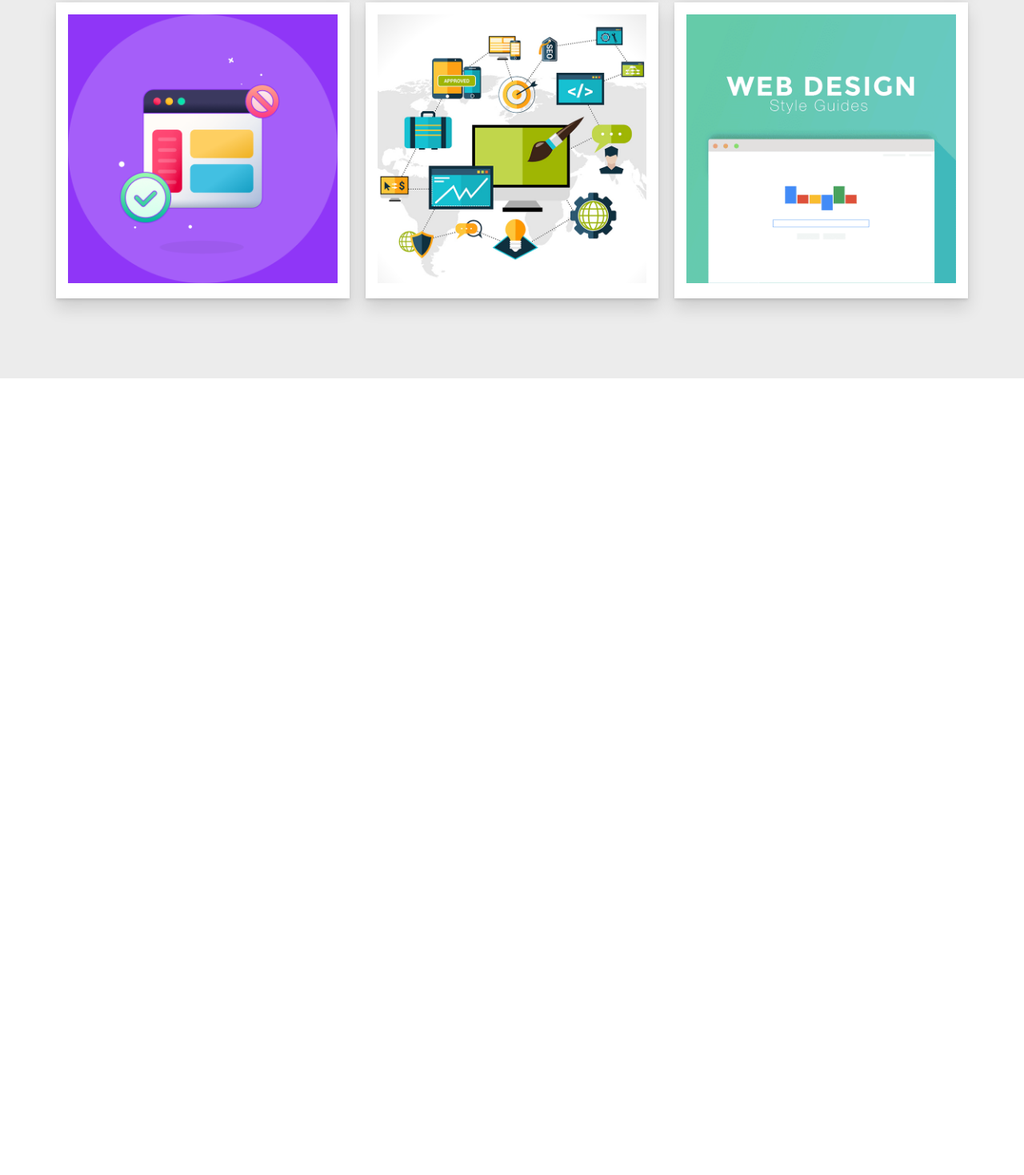
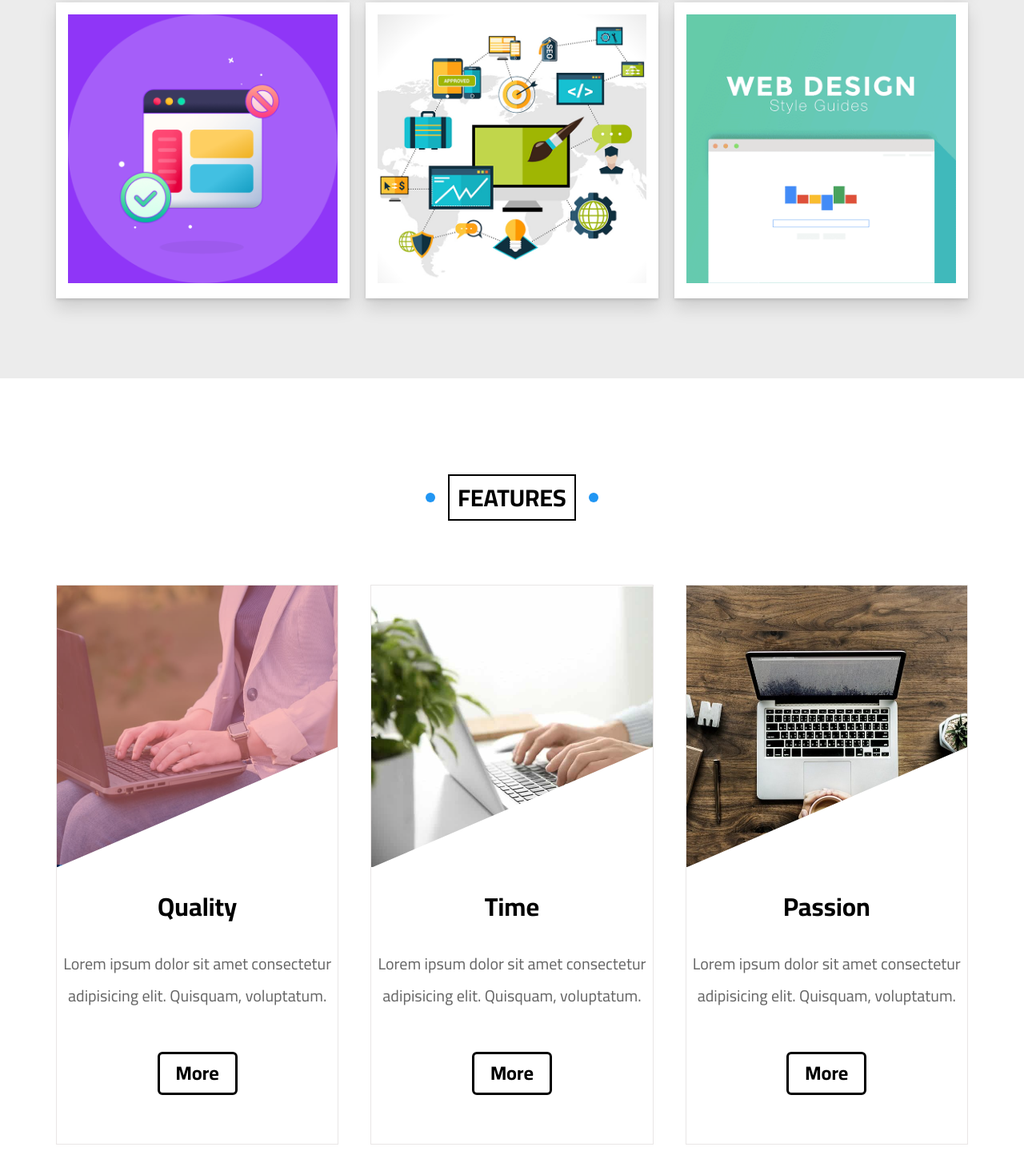
Before and after one commit to 0Abdalla0/template3, a plain HTML site: page index.html in a window 1280 px wide. Shown: the part 2610-4079 px from the top of the page at 80% size. Before the commit the page ends 3083 px from the top, so only its background shows below. Drawn offline with Linux system fonts and the light colour scheme; a web font is replaced by a local one.

Commit message:
finishing features

```diff
--- a/CSS/style.css
+++ b/CSS/style.css
@@ -464,8 +464,88 @@ header .main-nav > li:hover .mega-menu {
 .gallery .box:hover img{
   transform: rotate(3deg) scale(1.05);
 }
+/* End Gallery */
+/* Start features */
+.features {
+  padding: var(--main-padding-top) 0 var(--main-padding-bottom);
+  position: relative;
+}
+.features .container {
+  display: grid;
+  grid-template-columns: repeat(auto-fill, minmax(300px, 1fr));
+  gap: 40px;
+}
+.features .box{
+  width: 100%;
+  height: 700px;
+  border: 1px solid #e9e6e6;
+}
+.features .box .image {
+  width: 100%;
+  height: 50%;
+  /* overflow: hidden; */
+  position: relative;
+}
+.features .box .image::before {
+  content: "";
+  position: absolute;
+  width: 100%;
+  height: 100%;
+}
+.features .box .image::after {
+    content: "";
+    position: absolute;
+    bottom: -3px;
+    right: 0;
+    border-style: solid;
+    border-width: 0 0 150px 350px;
+    border-color: transparent transparent white transparent;
+    transition: var(--main-transition);
+}
+.features .box:hover .image::after {
+    bottom: -3px;
+    left: 0;
+    border-style: solid;
+    border-width: 0px 445px 120px 0px;
+    border-color:  transparent transparent white  transparent;
+}
+.features .box .image img {
+  width: 100%;
+  object-fit: cover;
+  transition: var(--main-transition);
+}
+.features .box .text{
+  text-align: center;
+  line-height: 2;
+}
+.features .box .text h3 {
+  font-size: 32px;
+  margin: 20px 0;
+}
+.features .box .text p {
+  font-size: 20px;
+  color: #666;
+}
+.features .footer{
+  margin-top: 50px;
+}
+.features .box .footer button{
+  margin: auto;
+  display: block;
+  padding: 10px 20px;
+  background: none;
+  font-size: 24px ;
+  font-weight: bold;
+  border-radius: 6px;
+  border: 3px solid;
+}
+.features .quality .image::before {
+  background-color: rgb(243, 121, 121);
+  opacity: 0.5;
 
+}
 
+/* End features */
 /* !Start animtion */
 @keyframes landing-image {
   0% {
--- a/index.html
+++ b/index.html
@@ -222,5 +222,48 @@
         </div>
     </div>
     <!-- End Gallery -->
+    <!-- Start Features -->
+    <div class="features">
+        <div class="main-title"><h2>Features</h2></div>
+        <div class="container">
+            <div class="box quality">
+                <div class="image">
+                    <img src="images/features-01.jpg" alt="feature image">
+                </div>
+                <div class="text">
+                    <h3>Quality</h3>
+                    <p>Lorem ipsum dolor sit amet consectetur adipisicing elit. Quisquam, voluptatum.</p>
+                </div>
+                <div class="footer">
+                    <button>More</button>
+                </div>
+            </div>
+            <div class="box time">
+                <div class="image">
+                    <img src="images/features-02.jpg" alt="feature image">
+                </div>
+                <div class="text">
+                    <h3>Time</h3>
+                    <p>Lorem ipsum dolor sit amet consectetur adipisicing elit. Quisquam, voluptatum.</p>
+                </div>
+                <div class="footer">
+                    <button>More</button>
+                </div>
+            </div>
+            <div class="box passion">
+                <div class="image">
+                    <img src="images/features-03.jpg" alt="feature image">
+                </div>
+                <div class="text">
+                    <h3>Passion</h3>
+                    <p>Lorem ipsum dolor sit amet consectetur adipisicing elit. Quisquam, voluptatum.</p>
+                </div>
+                <div class="footer">
+                    <button>More</button>
+                </div>
+            </div>
+        </div>
+    </div>
+    <!-- End Features -->
 </body>
 </html>
```
Also changed, not shown: images/features-01.jpg (added), images/features-02.jpg (added), images/features-03.jpg (added).
